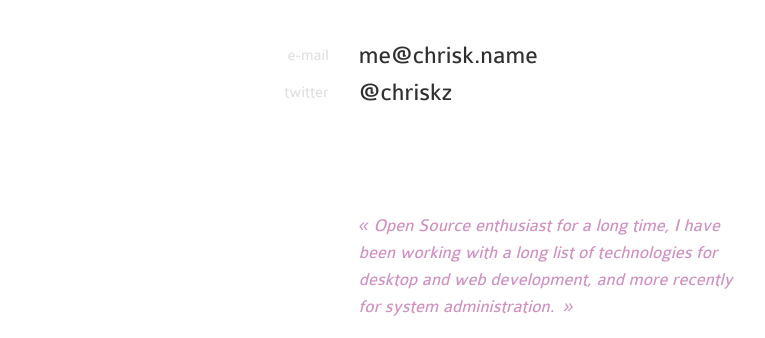
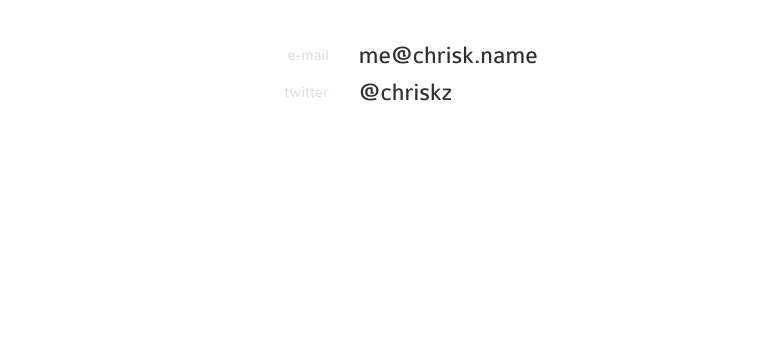
Before and after one commit to ckaenzig/ckaenzig.github.com, a plain HTML site: page index.html in a window 1280 px wide. Shown: the part 509-847 px from the top of the page, without its empty margins (218-983 px from the left). After the commit the page ends 800 px from the top, so only its background shows below. Drawn offline with Linux system fonts and the light colour scheme.

Commit message:
Remove stupid quote

```diff
--- a/index.html
+++ b/index.html
@@ -49,14 +49,6 @@
       margin-top: 2em;
       margin-bottom: 4em;
     }
-
-    p {
-      font: 18px / 1.5em 'ColaborateRegular', Arial, sans-serif;
-    }
-    p.about {
-      color: #d090c0;
-      font-style: italic;
-    }
   </style>
 
   <body>
@@ -71,11 +63,6 @@
         <span class="left">e-mail</span> me@chrisk.name</br>
         <span class="left">twitter</span> @chriskz
       </div>
-
-      <p class="about">
-        &laquo;&nbsp;Open Source enthusiast for a long time, I have been working with a long list of technologies for desktop and web development, and more recently for system administration. &nbsp;&raquo;
-      </p>
-
     </div>
   </body>
 </html>
```
